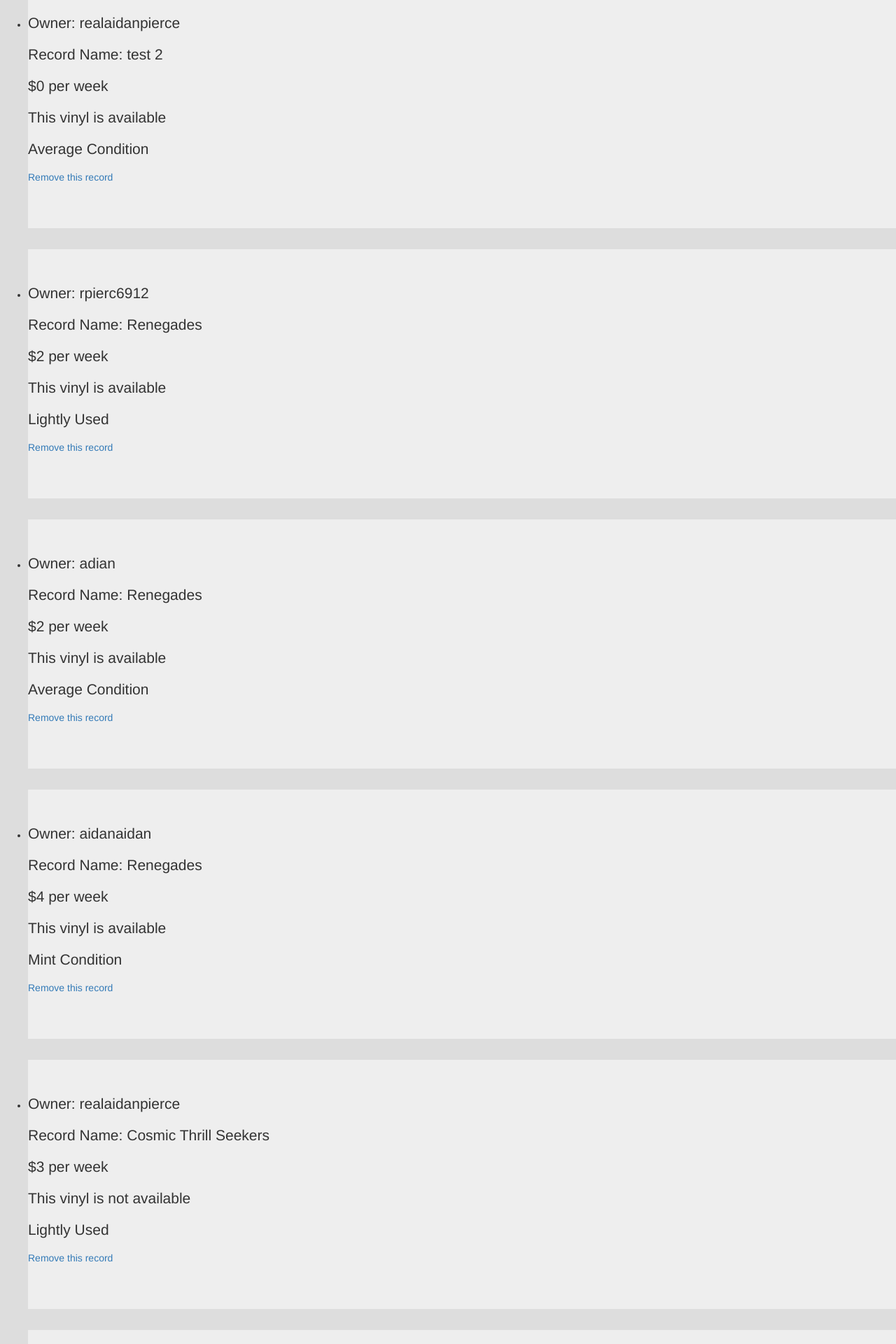
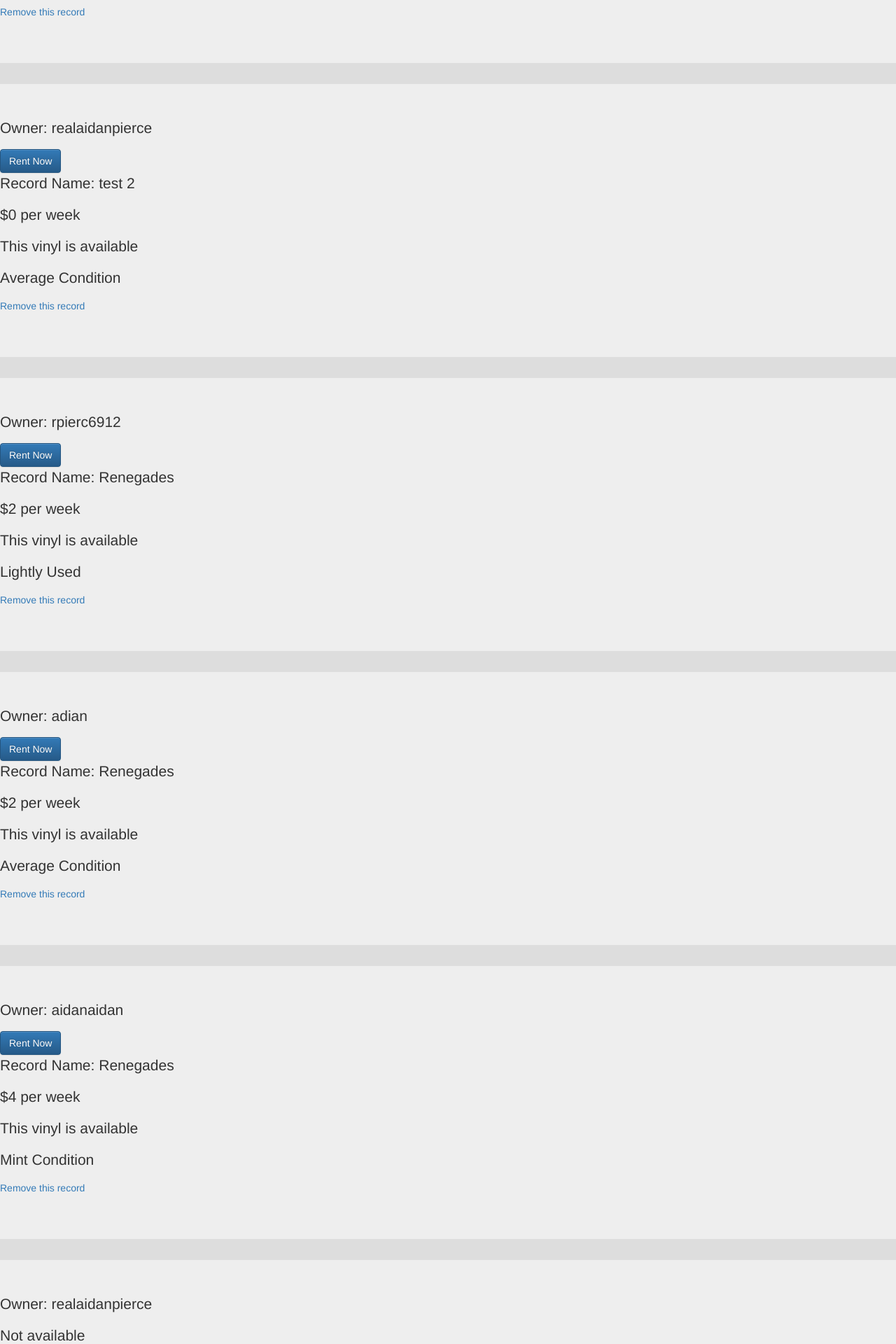
Before and after one commit to apierc2175/hey_neighbor, a Django app: page /user_list/ in a window 1280 px wide. Shown: the part 2160-4080 px from the top of the page at 70% size. Run offline with Django 3.2, Linux system fonts and the light colour scheme; data comes from the database, SQL or seed files in the repository; both versions use the stored data as it was after the commit; some libraries are stand-ins or nearby versions.

Commit message:
got a page of all records with available buttons

```diff
--- a/records/templates/records/index.html
+++ b/records/templates/records/index.html
@@ -8,7 +8,7 @@
   <ul class="list-group">
     <a href="{% url 'records:create' %}"><li class="list-group-item">Add a record</li></a>
     <a href="{% url 'records:my' %}"><li class="list-group-item">View my records</li></a>
-    <a href="{% url 'records:user_list' %}"><li class="list-group-item">View all users</li></a>
+    <a href="{% url 'records:user_list' %}"><li class="list-group-item">View all records</li></a>
   </ul>
 </div>
 {% endblock %}
--- a/records/templates/records/user_list.html
+++ b/records/templates/records/user_list.html
@@ -3,12 +3,17 @@
 
 {% block content %}
 <h1>User's List</h1>
-<ul>
-  <li>{{users}}</li>
   {% for records in record_list %}
   <div class="jumbotron">
-    <li>
       <p>Owner: {{records.owner}}</p>
+
+
+      {% ifequal records.is_available True %}
+        <button class="btn btn-primary">Rent Now</button>
+      {% endifequal %}
+      {% ifequal records.is_available False %}
+        <p>Not available</p>
+      {% endifequal %}
       <p>Record Name: {{records.name}}</p>
       <p>${{records.price}} per week</p>
       {% ifequal records.is_available True %}
@@ -30,8 +35,6 @@
         <p>Heavily Used</p>
       {% endifequal %}
       <a href="{% url 'records:delete'  records.id %}"<p>Remove this record</p></a>
-    </li>
   </div>
   {% endfor %}
-</ul>
 {% endblock %}
```
Also changed, not shown: db.sqlite3.
